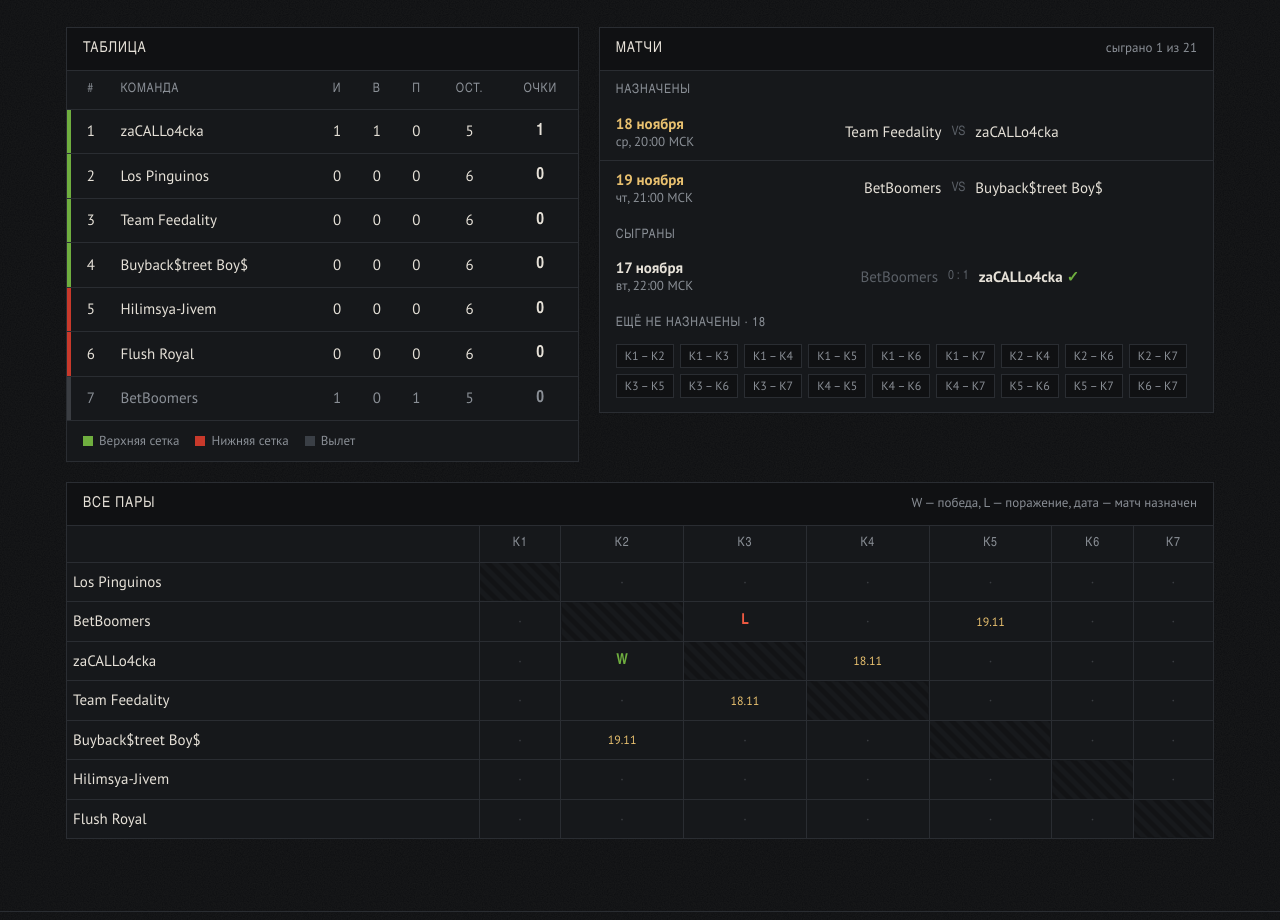
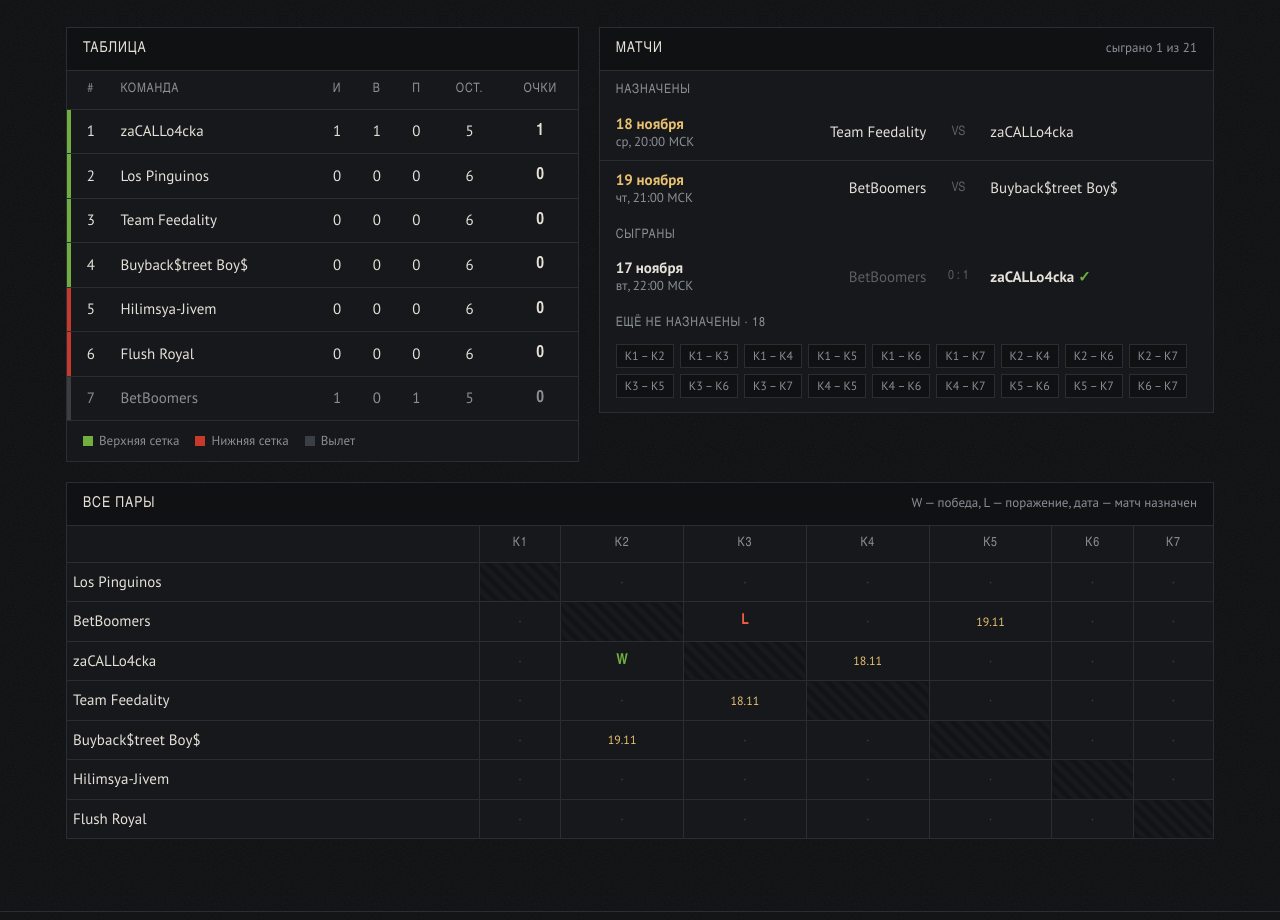
Before and after one commit to Darfik43/turich, a plain HTML site: page index.html in a window 1280 px wide. Shown: the part 2060-2980 px from the top of the page. Drawn offline with Linux system fonts and the light colour scheme; a web font is replaced by a local one.

Commit message:
Ровная сетка в списке матчей
Co-Authored-By: Claude Opus 5.5 <noreply@anthropic.com>

```diff
--- a/index.html
+++ b/index.html
@@ -144,15 +144,15 @@
   .cross td.sch { color: var(--gold-2); font-size: 12px; }
 
   .mgroup { padding: 10px 16px 4px; font-family: var(--head); font-size: 13px; text-transform: uppercase; letter-spacing: .06em; color: var(--muted); }
-  .mrow { display: grid; grid-template-columns: 92px 1fr; gap: 12px; align-items: center; padding: 10px 16px; border-top: 1px solid var(--line); }
+  .mrow { display: grid; grid-template-columns: 92px minmax(0, 1fr); gap: 12px; align-items: center; padding: 10px 16px; border-top: 1px solid var(--line); }
   .mgroup + .mrow { border-top: 0; }
   .mwhen { font-size: 13px; line-height: 1.25; color: var(--muted); }
   .mwhen b { display: block; color: var(--text); font-size: 15px; font-weight: 700; }
   .mrow.up .mwhen b { color: var(--gold-2); }
-  .mteams { display: grid; grid-template-columns: 1fr auto 1fr; gap: 10px; align-items: center; font-size: 15px; min-width: 0; }
+  .mteams { display: grid; grid-template-columns: minmax(0, 1fr) 44px minmax(0, 1fr); gap: 10px; align-items: center; font-size: 15px; min-width: 0; }
   .mteams .a { text-align: right; }
   .mteams span { overflow-wrap: anywhere; }
-  .mteams .vs { font-family: var(--head); color: var(--dim); font-size: 13px; text-transform: uppercase; }
+  .mteams .vs { font-family: var(--head); color: var(--dim); font-size: 13px; text-transform: uppercase; text-align: center; white-space: nowrap; }
   .mteams .w { color: var(--text); font-weight: 700; }
   .mteams .w::after { content: " ✓"; color: var(--radiant); }
   .mteams .a.w::after { content: ""; }
```
